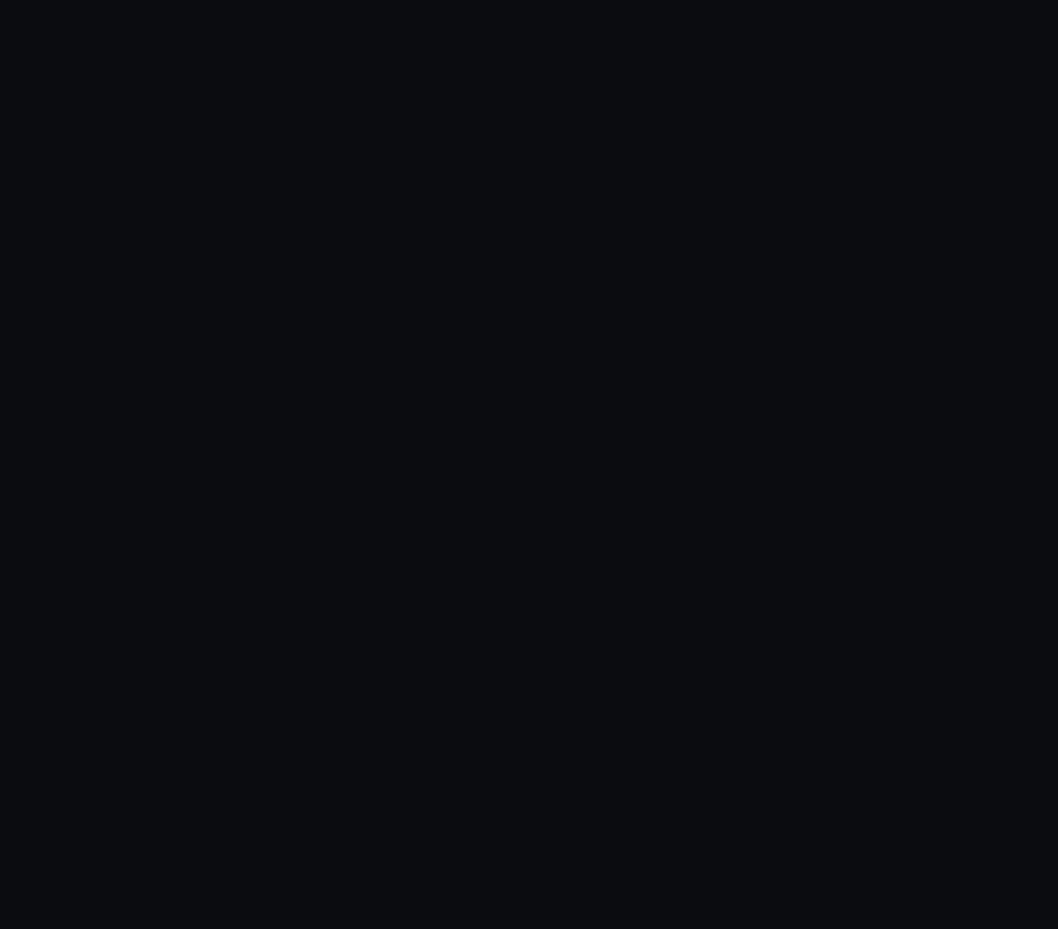
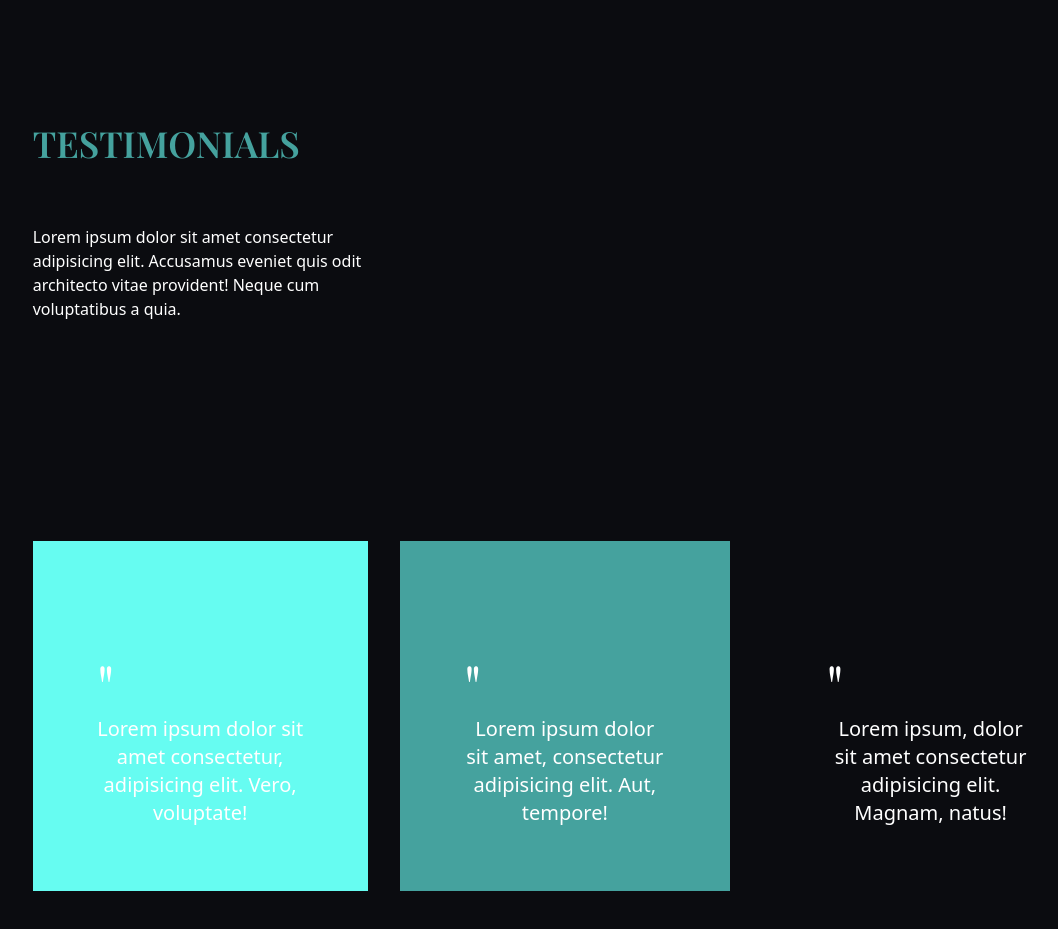
Before and after one commit to travisburns/portfoliosite, a React (Vite) app in the folder portfoliosite/: page / in a window 1280 px wide. Shown: the part 3300-4229 px from the top of the page, without its empty margins (74-1132 px from the left). Before the commit the page ends 3293 px from the top, so only its background shows below. Built offline with nearby package versions, Linux system fonts and the light colour scheme.

Commit message:
Added Testimonials section. Need to still add the images

```diff
--- a/portfoliosite/src/App.jsx
+++ b/portfoliosite/src/App.jsx
@@ -6,7 +6,7 @@
 import useMediaQuery from "./hooks/useMediaQuery";
 import Navbar from './scenes/Navbar'
 import Projects from './scenes/Projects'
-
+import Testimonials from "./scenes/Testimonials"
 function App() {
   const [selectedPage, setSelectedPage] = useState('home');
   const [isTopOfPage, setIsTopOfPage] = useState(true)
@@ -49,7 +49,13 @@
    <div className="w-5/6 mx-auto">
     <Projects />
    </div>
+
+   <LineGradient />
+   <div className="w-5/6 mx-auto md:h-full">
+    <Testimonials />
    </div>
+
+</div>
   )
 }
 
--- /dev/null
+++ b/portfoliosite/src/scenes/Testimonials.jsx
@@ -0,0 +1,89 @@
+import LineGradient from "../components/LineGradient";
+import {motion} from "framer-motion"
+
+const Testimonials = () => {
+    const TestimonialStyles = `mx-auto relative max-w-[400px] h-[350px] flex flex-col
+    justify-end p-16 mt-48 before:absolute before:top-[-120px] before:-ml-[110px] before:left-1/2`
+
+    return (
+        <section id="testimonials" className="pt-32 pb-16">
+            {/*HEADING */}
+
+            <motion.div
+          className="md:w-1/3 text-center md:text-left"
+          initial="hidden"
+          whileInView="visible"
+          viewport={{ once: true, amount: 0.5 }}
+          transition={{ duration: 0.5 }}
+          variants={{
+            hidden: { opacity: 0, x: -50 },
+            visible: { opacity: 1, x: 0 },
+          }}
+        >
+          <p className="font-playfair font-semibold text-4xl mb-5 text-red">
+            TESTIMONIALS
+          </p>
+          <LineGradient width="mx-auto w-2/4" />
+          <p className="mt-10 mb-7">
+           Lorem ipsum dolor sit amet consectetur adipisicing elit.
+           Accusamus eveniet quis odit architecto vitae provident! Neque cum voluptatibus a quia.
+          </p>
+       </motion.div>
+       {/* TESTIMONIALS */}
+       <div className="md:flex md:justify-between gap-8">
+          <motion.div
+            className={`bg-blue ${TestimonialStyles} before:content-person1`}
+            initial="hidden"
+            whileInView="visible"
+            viewport={{ once: true, amount: 0.5 }}
+            transition={{ duration: 0.5 }}
+            variants={{
+              hidden: { opacity: 0, scale: 0.8 },
+              visible: { opacity: 1, scale: 1 },
+            }}
+          >
+            <p className="font-playfair text-6xl">"</p>
+            <p className="text-center text-xl">
+                Lorem ipsum dolor sit amet consectetur, adipisicing elit. Vero, voluptate!
+            </p>
+          </motion.div>
+
+          <motion.div
+            className={`bg-red ${TestimonialStyles} before:content-person2`}
+            initial="hidden"
+            whileInView="visible"
+            viewport={{ once: true, amount: 0.5 }}
+            transition={{delay: 0.2, duration: 0.5 }}
+            variants={{
+              hidden: { opacity: 0, scale: 0.8 },
+              visible: { opacity: 1, scale: 1},
+            }}
+          >
+            <p className="font-playfair text-6xl">"</p>
+            <p className="text-center text-xl">
+                Lorem ipsum dolor sit amet, consectetur adipisicing elit. Aut, tempore!
+            </p>
+          </motion.div>
+
+          <motion.div
+            className={`bg-yellow ${TestimonialStyles} before:content-person3`}
+            initial="hidden"
+            whileInView="visible"
+            viewport={{ once: true, amount: 0.5 }}
+            transition={{delay: 0.4, duration: 0.5 }}
+            variants={{
+              hidden: { opacity: 0, scale: 0.8 },
+              visible: { opacity: 1, scale: 1},
+            }}
+          >
+            <p className="font-playfair text-6xl">"</p>
+            <p className="text-center text-xl">
+                Lorem ipsum, dolor sit amet consectetur adipisicing elit. Magnam, natus!
+            </p>
+          </motion.div>
+       </div>
+        </section>
+    )
+}
+
+export default Testimonials
```
